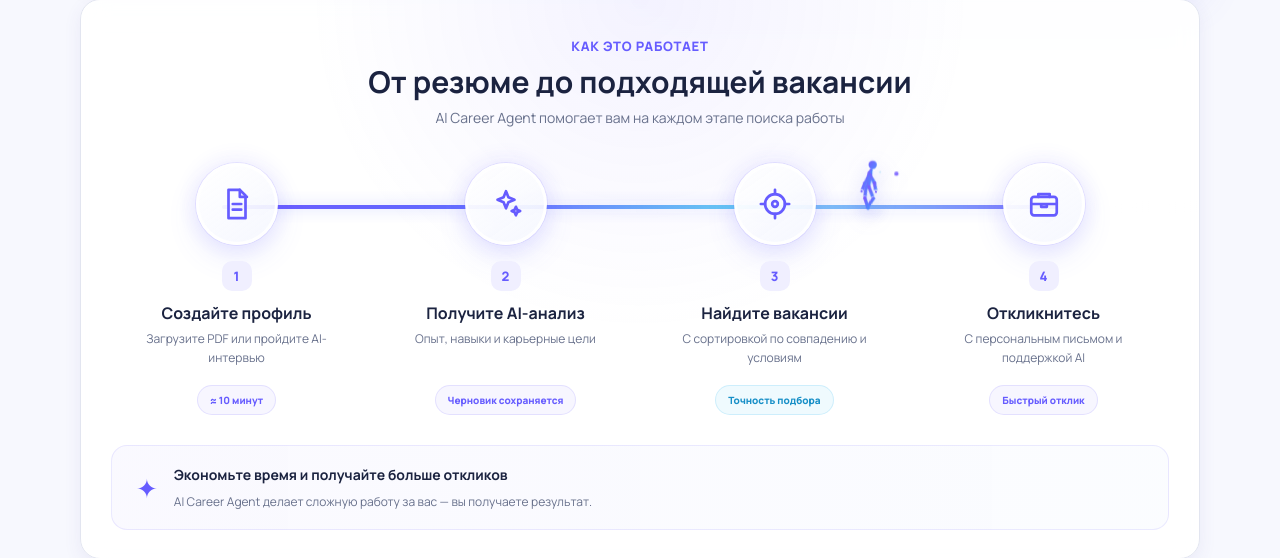
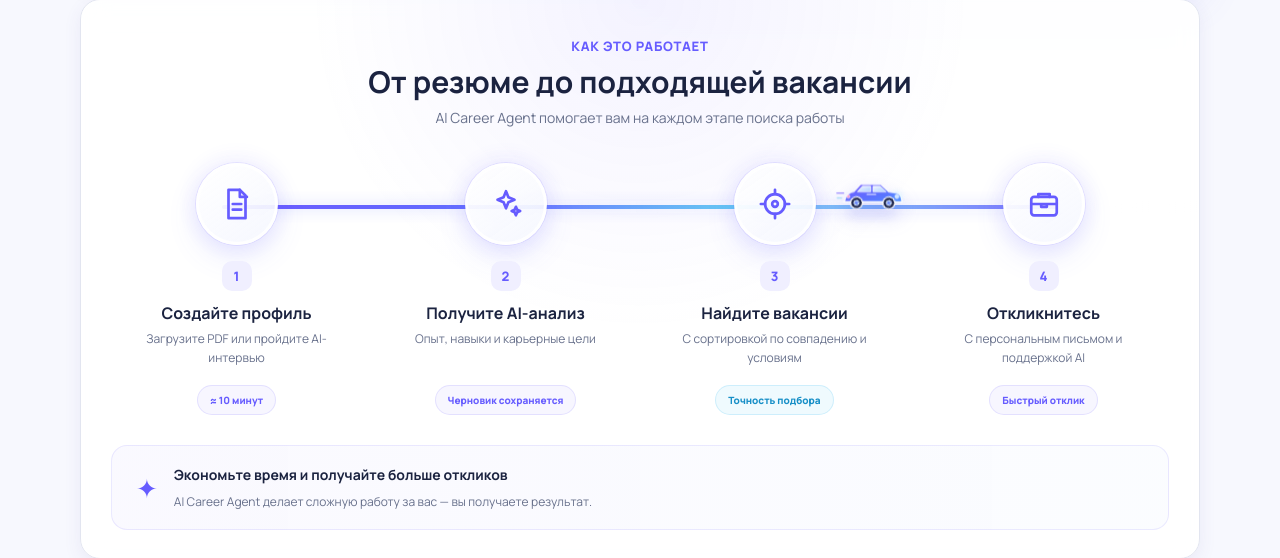
Before and after one commit to eletov215/ai-career-agent-site, a Flask app: page /ai-career in a window 1280 px wide. Shown: the part 1015-1573 px from the top of the page. Run offline with Flask 3, Linux system fonts and the light colour scheme; parts of the project's set-up code (start-up, migrations or seed data) failed here and were passed over.

Commit message:
Add files via upload

```diff
--- a/static/theme.css
+++ b/static/theme.css
@@ -663,86 +663,91 @@ input:focus,select:focus,textarea:focus{outline:3px solid rgba(109,91,255,.14);b
   opacity:.25;
   animation:careerLineShimmer 4.8s ease-in-out infinite;
 }
- .career-journey-walker{
+ .career-journey-car{
   position:absolute;
   z-index:3;
   left:0;
   top:50%;
-  width:48px;
-  height:58px;
-  margin-left:-24px;
-  transform:translateY(-84%);
-  filter:drop-shadow(0 8px 10px rgba(93,91,239,.24));
-  animation:careerWalkerTravel 8.5s linear infinite;
+  width:68px;
+  height:38px;
+  margin-left:-34px;
+  transform:translateY(-78%);
+  filter:drop-shadow(0 9px 10px rgba(93,91,239,.24));
+  animation:careerCarTravel 8.5s linear infinite;
 }
-.career-journey-walker::after{
+.career-journey-car::after{
   content:"";
   position:absolute;
   left:50%;
-  bottom:1px;
-  width:28px;
+  bottom:-2px;
+  width:48px;
   height:7px;
   transform:translateX(-50%);
   border-radius:50%;
-  background:rgba(89,105,245,.2);
+  background:rgba(89,105,245,.18);
   filter:blur(4px);
-  animation:careerWalkerShadow .62s ease-in-out infinite alternate;
+  animation:careerCarShadow .52s ease-in-out infinite alternate;
 }
-.career-journey-walker svg{
+.career-journey-car svg{
   width:100%;
   height:100%;
   overflow:visible;
-  animation:careerWalkerBob .31s ease-in-out infinite alternate;
 }
-.career-journey-walker path{
-  fill:none;
-  stroke:url(#journeyWalkerGradient);
-  stroke-width:4;
-  stroke-linecap:round;
+.career-journey-car .car-bob{
+  transform-box:view-box;
+  transform-origin:42px 31px;
+  animation:careerCarBob .52s ease-in-out infinite alternate;
+}
+.career-journey-car .car-body{
+  fill:url(#journeyCarBody);
+  stroke:rgba(255,255,255,.96);
+  stroke-width:1.6;
   stroke-linejoin:round;
 }
-.career-journey-walker .walker-body-group{
+.career-journey-car .car-window{
+  fill:url(#journeyCarGlass);
+  stroke:rgba(255,255,255,.92);
+  stroke-width:1.1;
+  stroke-linejoin:round;
+}
+.career-journey-car .car-bumper,
+.career-journey-car .car-detail{
+  fill:none;
+  stroke:rgba(255,255,255,.72);
+  stroke-width:1.6;
+  stroke-linecap:round;
+}
+.career-journey-car .car-headlight{
+  fill:#dff8ff;
+  stroke:#fff;
+  stroke-width:1;
+  filter:drop-shadow(0 0 4px rgba(96,220,255,.95));
+  animation:careerCarHeadlight 1.4s ease-in-out infinite;
+}
+.career-journey-car .car-tail-light{
+  fill:#ff8fca;
+  stroke:#fff;
+  stroke-width:.8;
+}
+.career-journey-car .car-wheel{
   transform-box:view-box;
-  transform-origin:25px 34px;
-  animation:careerWalkerLean .62s ease-in-out infinite;
+  transform-origin:center;
+  animation:careerCarWheel .52s linear infinite;
 }
-.career-journey-walker .walker-head{
-  fill:url(#journeyWalkerGradient);
-  stroke:rgba(255,255,255,.92);
+.career-journey-car .car-wheel-back{transform-origin:24px 32.5px}
+.career-journey-car .car-wheel-front{transform-origin:64px 32.5px}
+.career-journey-car .car-tire{fill:#20284d;stroke:#fff;stroke-width:1.5}
+.career-journey-car .car-rim{fill:#9fdcff;stroke:#fff;stroke-width:1}
+.career-journey-car .car-spoke{fill:none;stroke:#5b63f4;stroke-width:1.1;stroke-linecap:round}
+.career-journey-car .car-speed-line{
+  fill:none;
+  stroke:#775fff;
   stroke-width:2;
+  stroke-linecap:round;
+  opacity:.55;
+  animation:careerCarSpeedLine .9s ease-in-out infinite;
 }
-.career-journey-walker .walker-neck{stroke-width:4}
-.career-journey-walker .walker-torso{stroke-width:6}
-.career-journey-walker .walker-hip{stroke-width:5}
-.career-journey-walker .walker-hand,
-.career-journey-walker .walker-knee{
-  fill:#6d5bff;
-  stroke:#fff;
-  stroke-width:1.2;
-}
-.career-journey-walker .walker-foot{stroke-width:4.4}
-.career-journey-walker .walker-arm,
-.career-journey-walker .walker-leg,
-.career-journey-walker .walker-forearm,
-.career-journey-walker .walker-shin{
-  transform-box:view-box;
-}
-.career-journey-walker .walker-arm{transform-origin:27px 22px}
-.career-journey-walker .walker-leg{transform-origin:24px 35px}
-.career-journey-walker .walker-forearm-front{transform-origin:35px 29px}
-.career-journey-walker .walker-forearm-back{transform-origin:18px 29px}
-.career-journey-walker .walker-shin-front{transform-origin:35px 47px}
-.career-journey-walker .walker-shin-back{transform-origin:16px 47px}
-.career-journey-walker .walker-arm-front{animation:careerArmFront .62s cubic-bezier(.45,.05,.55,.95) infinite}
-.career-journey-walker .walker-arm-back{animation:careerArmBack .62s cubic-bezier(.45,.05,.55,.95) infinite}
-.career-journey-walker .walker-forearm-front{animation:careerForearmFront .62s ease-in-out infinite}
-.career-journey-walker .walker-forearm-back{animation:careerForearmBack .62s ease-in-out infinite}
-.career-journey-walker .walker-leg-front{animation:careerThighFront .62s cubic-bezier(.45,.05,.55,.95) infinite}
-.career-journey-walker .walker-leg-back{animation:careerThighBack .62s cubic-bezier(.45,.05,.55,.95) infinite}
-.career-journey-walker .walker-shin-front{animation:careerShinFront .62s cubic-bezier(.35,0,.65,1) infinite}
-.career-journey-walker .walker-shin-back{animation:careerShinBack .62s cubic-bezier(.35,0,.65,1) infinite}
-.career-journey-walker .walker-spark{fill:#775fff;opacity:.72;animation:careerWalkerSpark 1.5s ease-in-out infinite}
-.career-journey-walker .walker-spark-two{fill:#39b7ef;animation-delay:-.7s}
+.career-journey-car .car-speed-line-two{stroke:#39b7ef;animation-delay:-.42s}
 .career-journey-step{position:relative;z-index:1;min-width:0;text-align:center}
 .career-journey-icon{
   display:grid;
--- a/templates/ai_career.html
+++ b/templates/ai_career.html
@@ -97,54 +97,40 @@
 
         <div class="career-journey" aria-label="Путь от резюме до отклика">
           <div class="career-journey-line" aria-hidden="true">
-            <span class="career-journey-walker">
-              <svg viewBox="0 0 58 66" focusable="false" aria-hidden="true">
+            <span class="career-journey-car">
+              <svg viewBox="0 0 84 46" focusable="false" aria-hidden="true">
                 <defs>
-                  <linearGradient id="journeyWalkerGradient" x1="0" y1="0" x2="1" y2="1">
+                  <linearGradient id="journeyCarBody" x1="0" y1="0" x2="1" y2="1">
                     <stop offset="0" stop-color="#7a5cff"/>
+                    <stop offset="0.55" stop-color="#5d6fff"/>
                     <stop offset="1" stop-color="#4e8bff"/>
                   </linearGradient>
+                  <linearGradient id="journeyCarGlass" x1="0" y1="0" x2="1" y2="1">
+                    <stop offset="0" stop-color="#f8fbff" stop-opacity=".96"/>
+                    <stop offset="1" stop-color="#bfe8ff" stop-opacity=".82"/>
+                  </linearGradient>
                 </defs>
-                <g class="walker-body-group">
-                  <circle class="walker-head" cx="31" cy="9" r="6"/>
-                  <path class="walker-neck" d="M29 15.5 27.5 19"/>
-                  <path class="walker-torso" d="M27.5 19 24.5 35"/>
-                  <path class="walker-hip" d="M20.5 35h8"/>
-
-                  <g class="walker-arm walker-arm-front">
-                    <path class="walker-upper-arm" d="M27 21 35 29"/>
-                    <g class="walker-forearm walker-forearm-front">
-                      <path d="M35 29 39 39"/>
-                      <circle class="walker-hand" cx="39" cy="39" r="2"/>
-                    </g>
+                <g class="car-bob">
+                  <path class="car-body" d="M10 28c1.6-5.6 5.2-8.7 10.7-9.4l8.2-9.1h25.2l10 9.2 8.1 1.1c3.7.5 6.8 3.4 7.4 7.1l.7 4.5H8.7z"/>
+                  <path class="car-window car-window-left" d="M31.4 11.8h10.1v7H25.2z"/>
+                  <path class="car-window car-window-right" d="M44.5 11.8h8.6l7.5 7H44.5z"/>
+                  <path class="car-bumper" d="M7.5 31.4h73"/>
+                  <path class="car-detail" d="M37.2 22.1h10.5"/>
+                  <circle class="car-headlight" cx="74" cy="24.5" r="2.4"/>
+                  <circle class="car-tail-light" cx="14" cy="24.7" r="1.9"/>
+                  <g class="car-wheel car-wheel-back">
+                    <circle class="car-tire" cx="24" cy="32.5" r="7.3"/>
+                    <circle class="car-rim" cx="24" cy="32.5" r="3.1"/>
+                    <path class="car-spoke" d="M24 29.8v5.4M21.3 32.5h5.4"/>
                   </g>
-                  <g class="walker-arm walker-arm-back">
-                    <path class="walker-upper-arm" d="M26 22 18 29"/>
-                    <g class="walker-forearm walker-forearm-back">
-                      <path d="M18 29 14 38"/>
-                      <circle class="walker-hand" cx="14" cy="38" r="2"/>
-                    </g>
-                  </g>
-
-                  <g class="walker-leg walker-leg-front">
-                    <path class="walker-thigh" d="M26 35 35 47"/>
-                    <circle class="walker-knee" cx="35" cy="47" r="2.2"/>
-                    <g class="walker-shin walker-shin-front">
-                      <path d="M35 47 32 59"/>
-                      <path class="walker-foot" d="M32 59h8"/>
-                    </g>
-                  </g>
-                  <g class="walker-leg walker-leg-back">
-                    <path class="walker-thigh" d="M22 35 16 47"/>
-                    <circle class="walker-knee" cx="16" cy="47" r="2.2"/>
-                    <g class="walker-shin walker-shin-back">
-                      <path d="M16 47 20 59"/>
-                      <path class="walker-foot" d="M20 59h-8"/>
-                    </g>
+                  <g class="car-wheel car-wheel-front">
+                    <circle class="car-tire" cx="64" cy="32.5" r="7.3"/>
+                    <circle class="car-rim" cx="64" cy="32.5" r="3.1"/>
+                    <path class="car-spoke" d="M64 29.8v5.4M61.3 32.5h5.4"/>
                   </g>
                 </g>
-                <circle class="walker-spark walker-spark-one" cx="46" cy="15" r="2"/>
-                <circle class="walker-spark walker-spark-two" cx="50" cy="22" r="1.3"/>
+                <path class="car-speed-line car-speed-line-one" d="M2 19h9"/>
+                <path class="car-speed-line car-speed-line-two" d="M0 25h7"/>
               </svg>
             </span>
           </div>
```
Also changed, not shown: other parts of static/theme.css (+12 -50 lines).
